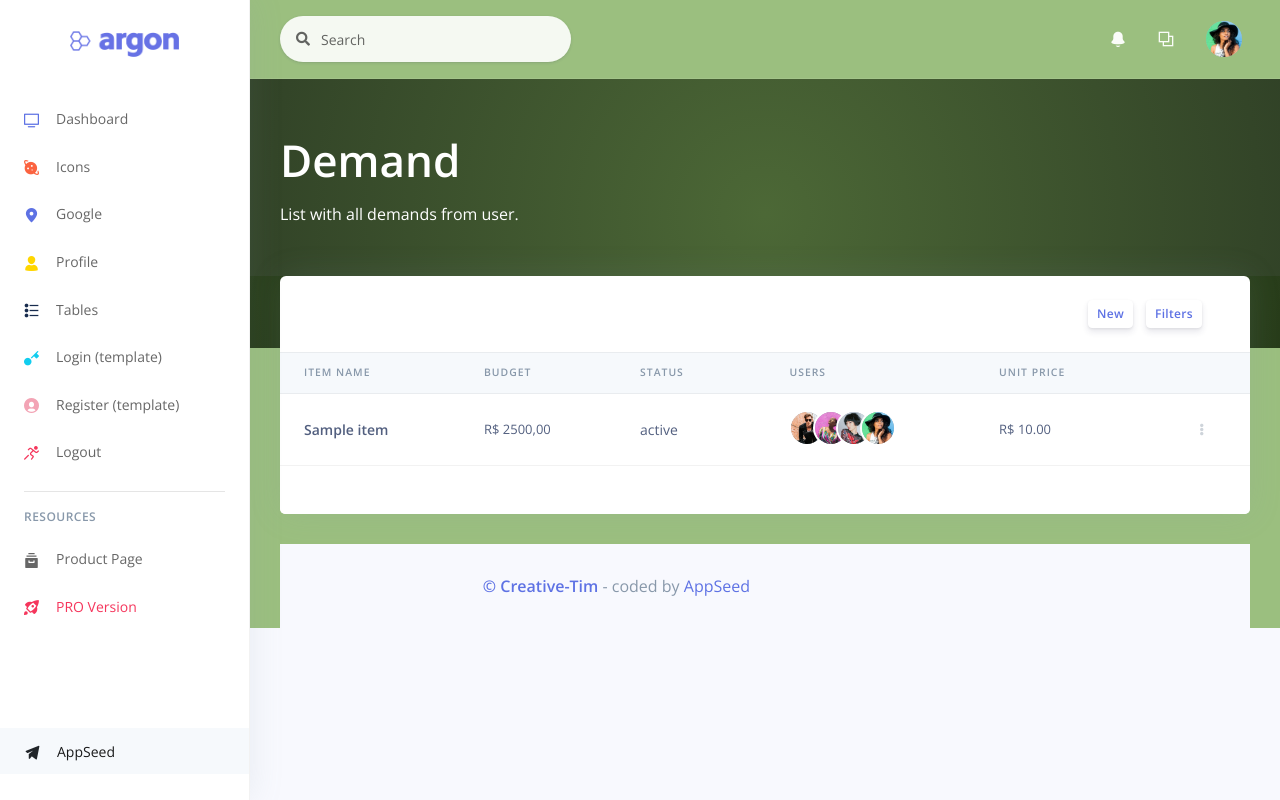
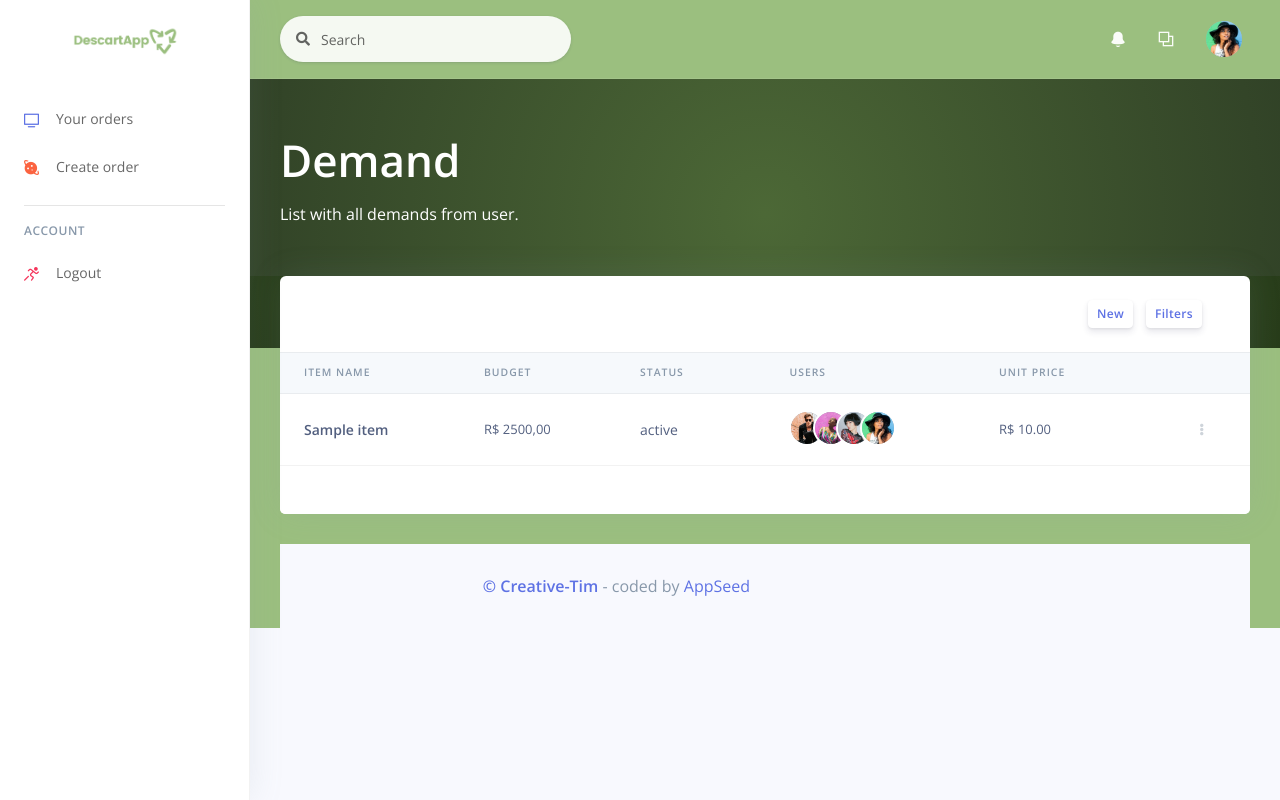
Before and after one commit to ThiagoSordi10/DescartApp, a Django app: template templates/demand/list.html in a window 1280 px wide. Run offline with Django 3.2, Linux system fonts and the light colour scheme; a user stored in the database is signed in; tables that the repository leaves empty hold one stand-in row (values such as "Sample post"); the template is opened without the code that fills it: most values are stand-ins (such as "Sample title", 1, 10 or a date in 2020); parts of the project's set-up code (start-up, migrations or seed data) failed here and were passed over; some libraries are stand-ins or nearby versions.

Commit message:
feat: menu for each type of user

```diff
--- a/templates/includes/sidenav.html
+++ b/templates/includes/sidenav.html
@@ -5,7 +5,7 @@
     <!-- Brand -->
     <div class="sidenav-header  align-items-center">
       <a class="navbar-brand" href="/">
-        <img src="{% static 'assets/img/brand/blue.png' %}" class="navbar-brand-img" alt="Argon Design - Jinja Template Logo.">
+        <img src="{% static 'assets/img/brand/descartapp.png' %}" alt="DescartApp Logo" class="navbar-brand-img">
       </a>
     </div>
     <div class="navbar-inner">
@@ -13,19 +13,20 @@
       <div class="collapse navbar-collapse" id="sidenav-collapse-main">
         <!-- Nav items -->
         <ul class="navbar-nav">
+          {% if user.discarder %}
           <li class="nav-item">
-            <a class="nav-link {% if 'index' in segment %} active {% endif %}" href="/">
+            <a class="nav-link {% if 'index' in segment %} active {% endif %}" href="{% url 'list_order' %}">
               <i class="ni ni-tv-2 text-primary"></i>
-              <span class="nav-link-text">Dashboard</span>
+              <span class="nav-link-text">Your orders</span>
             </a>
           </li>
           <li class="nav-item">
-            <a class="nav-link {% if 'icons' in segment %} active {% endif %}" href="/icons.html">
+            <a class="nav-link {% if 'icons' in segment %} active {% endif %}" href="{% url 'order_list_demand' %}">
               <i class="ni ni-planet text-orange"></i>
-              <span class="nav-link-text">Icons</span>
+              <span class="nav-link-text">Create order</span>
             </a>
           </li>
-          <li class="nav-item">
+          <!-- <li class="nav-item">
             <a class="nav-link {% if 'map' in segment %} active {% endif %}" href="/map.html">
               <i class="ni ni-pin-3 text-primary"></i>
               <span class="nav-link-text">Google</span>
@@ -36,43 +37,32 @@
               <i class="ni ni-single-02 text-yellow"></i>
               <span class="nav-link-text">Profile</span>
             </a>
-          </li>
+          </li> -->
+          {% elif user.collector %}
           <li class="nav-item">
             <a class="nav-link {% if 'tables' in segment %} active {% endif %}" href="/tables.html">
               <i class="ni ni-bullet-list-67 text-default"></i>
               <span class="nav-link-text">Tables</span>
             </a>
           </li>
-          <li class="nav-item">
-            <a class="nav-link" href="/login.html">
-              <i class="ni ni-key-25 text-info"></i>
-              <span class="nav-link-text">Login (template)</span>
-            </a>
-          </li>
-          <li class="nav-item">
-            <a class="nav-link" href="/register.html">
-              <i class="ni ni-circle-08 text-pink"></i>
-              <span class="nav-link-text">Register (template)</span>
-            </a>
-          </li>
-
+          {% endif %}
+        </ul>
+        <!-- Divider -->
+        <hr class="my-3">
+        <!-- Heading -->
+        <h6 class="navbar-heading p-0 text-muted">
+          <span class="docs-normal">Account</span>
+        </h6>
+        <!-- Navigation -->
+       <ul class="navbar-nav mb-md-3">
           <li class="nav-item">
             <a class="nav-link" href="{% url 'logout' %}">
               <i class="ni ni-user-run text-red"></i>
               <span class="nav-link-text">Logout</span>
             </a>
           </li>
-        </ul>
-        <!-- Divider -->
-        <hr class="my-3">
-        <!-- Heading -->
-        <h6 class="navbar-heading p-0 text-muted">
-          <span class="docs-normal">Resources</span>
-        </h6>
-        <!-- Navigation -->
-        <ul class="navbar-nav mb-md-3">
 
-          <li class="nav-item">
+          <!-- <li class="nav-item">
             <a class="nav-link"
                target="_blank"
                href="https://appseed.us/admin-dashboards/django-dashboard-argon">
@@ -97,7 +87,7 @@
               <i class="ni ni-send text-dark"></i>
               <span class="nav-link-text">AppSeed</span>
             </a>
-          </li>
+           </li> -->
         </ul>
       </div>
     </div>
--- a/templates/order/demand_list.html
+++ b/templates/order/demand_list.html
@@ -22,7 +22,6 @@
     </div>
   </div>
 </div>
-
 
 
   <!-- Page content -->
```
